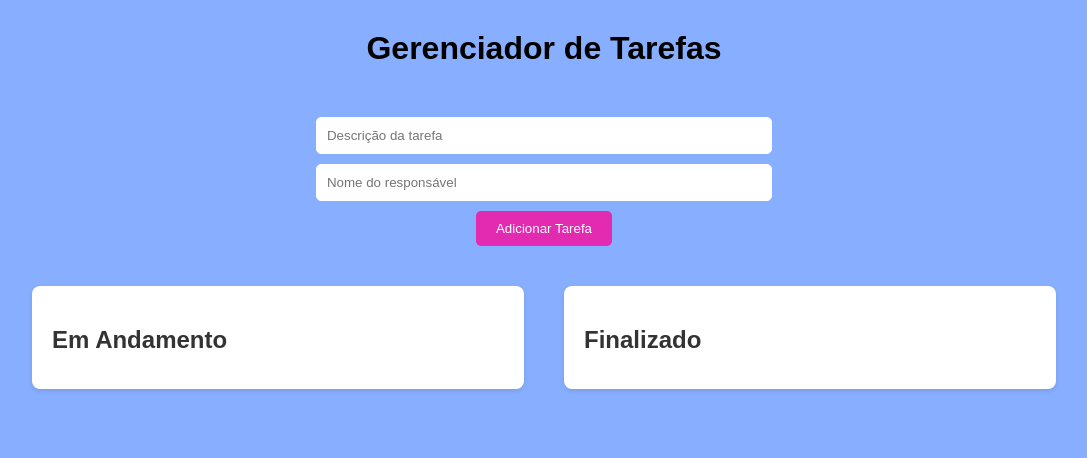
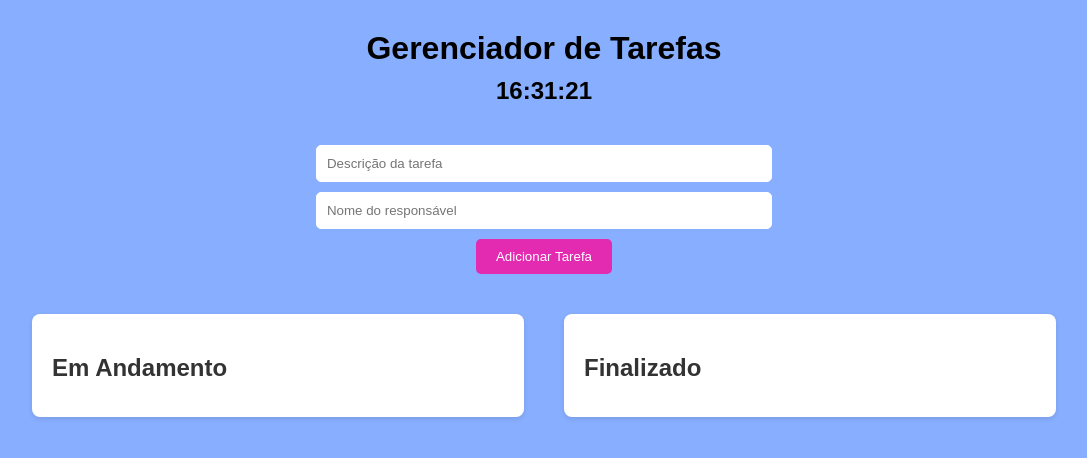
Before and after one commit to AnnaKAntonio/Tarefas, a plain HTML site: page index.html in a window 1280 px wide. Shown: the whole page, without its empty margins (96-1183 px from the left). Drawn offline with Linux system fonts and the light colour scheme.

Commit message:
Update index.html

```diff
--- a/index.html
+++ b/index.html
@@ -29,6 +29,6 @@
         </div>
     </div>
 
-    <script src="cript.js"></script>
+    <script src="script.js"></script>
 </body>
 </html>
```
